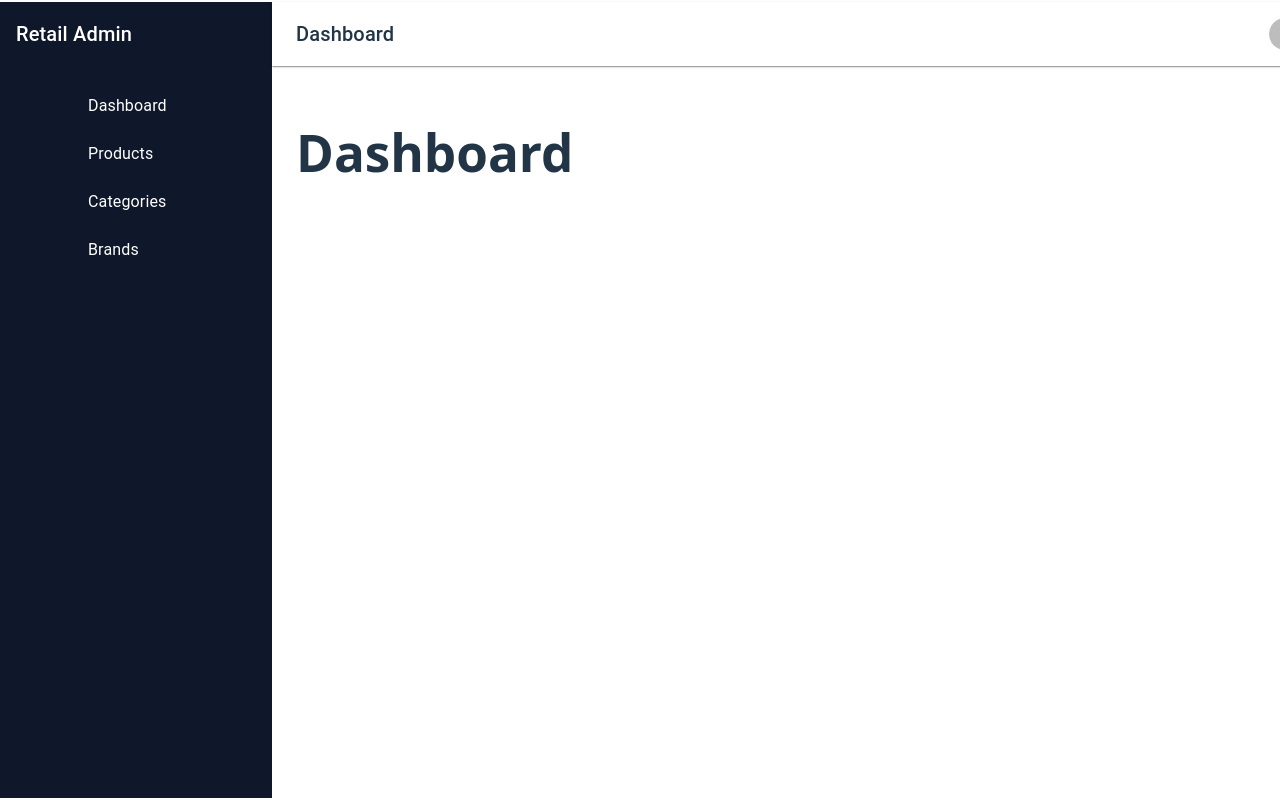
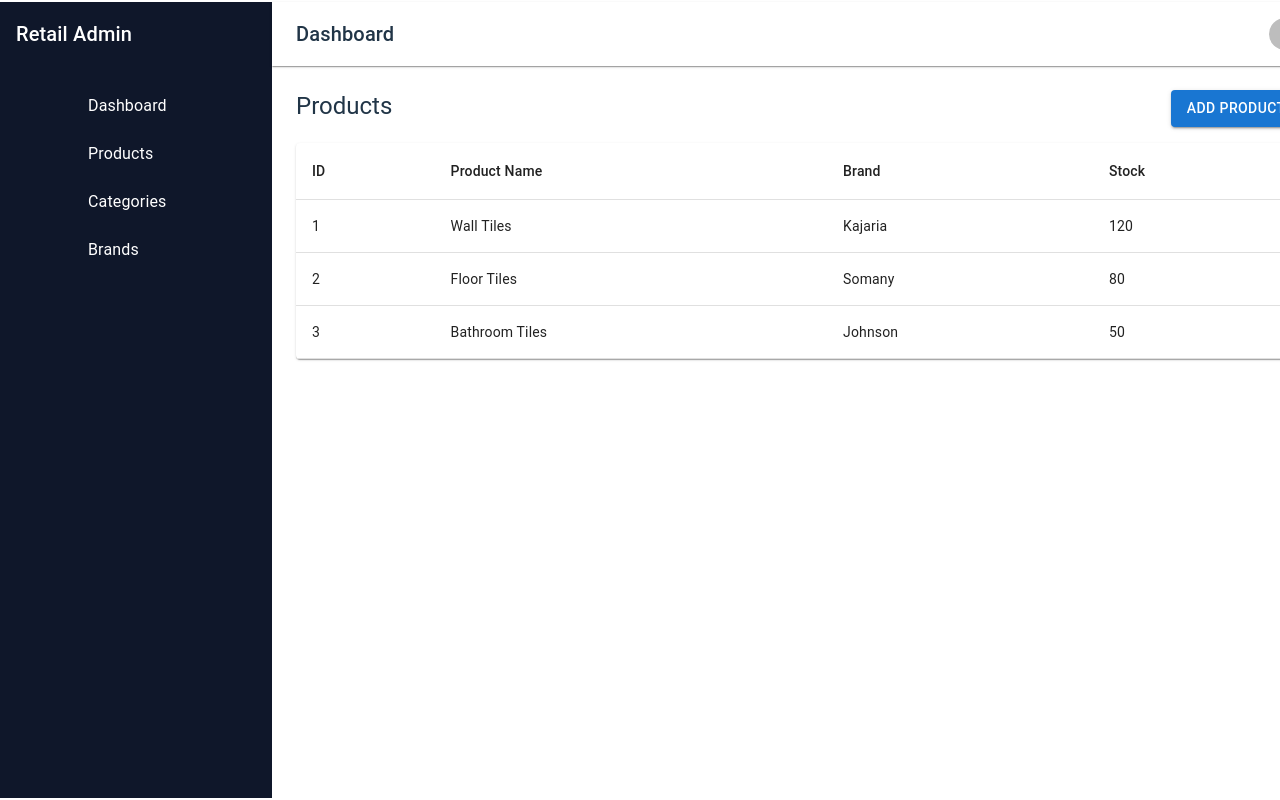
Before and after one commit to surajdoke-tech/retail-inventory-system, a React (Vite) app in the folder ris-frontend/: page / in a window 1280 px wide. Shown: the top 800 px of the page. Built offline with nearby package versions, Linux system fonts and the light colour scheme; some icons are missing.

Commit message:
Added products page with table

```diff
--- a/ris-frontend/src/App.jsx
+++ b/ris-frontend/src/App.jsx
@@ -1,10 +1,12 @@
 import DashboardLayout from "./layouts/DashboardLayout";
 import Dashboard from "./pages/Dashboard";
+import Products from "./pages/Products";
 
 function App() {
   return (
     <DashboardLayout>
-      <Dashboard />
+      {/* <Dashboard /> */}
+      <Products />
     </DashboardLayout>
   );
 }
--- /dev/null
+++ b/ris-frontend/src/pages/Products.jsx
@@ -0,0 +1,72 @@
+import {
+  Box,
+  Typography,
+  Button,
+  Table,
+  TableHead,
+  TableRow,
+  TableCell,
+  TableBody,
+  Paper
+} from "@mui/material";
+
+function Products() {
+
+  const products = [
+    { id: 1, name: "Wall Tiles", brand: "Kajaria", stock: 120 },
+    { id: 2, name: "Floor Tiles", brand: "Somany", stock: 80 },
+    { id: 3, name: "Bathroom Tiles", brand: "Johnson", stock: 50 }
+  ];
+
+  return (
+    <Box>
+
+      <Box
+        sx={{
+          display: "flex",
+          justifyContent: "space-between",
+          mb: 2
+        }}
+      >
+        <Typography variant="h5">
+          Products
+        </Typography>
+
+        <Button variant="contained">
+          Add Product
+        </Button>
+      </Box>
+
+      <Paper>
+
+        <Table>
+
+          <TableHead>
+            <TableRow>
+              <TableCell>ID</TableCell>
+              <TableCell>Product Name</TableCell>
+              <TableCell>Brand</TableCell>
+              <TableCell>Stock</TableCell>
+            </TableRow>
+          </TableHead>
+
+          <TableBody>
+            {products.map((product) => (
+              <TableRow key={product.id}>
+                <TableCell>{product.id}</TableCell>
+                <TableCell>{product.name}</TableCell>
+                <TableCell>{product.brand}</TableCell>
+                <TableCell>{product.stock}</TableCell>
+              </TableRow>
+            ))}
+          </TableBody>
+
+        </Table>
+
+      </Paper>
+
+    </Box>
+  );
+}
+
+export default Products;
```
